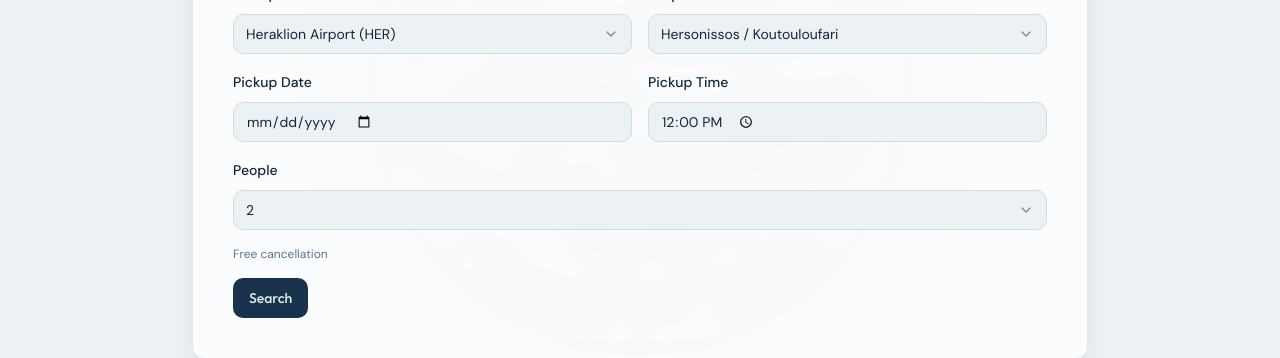
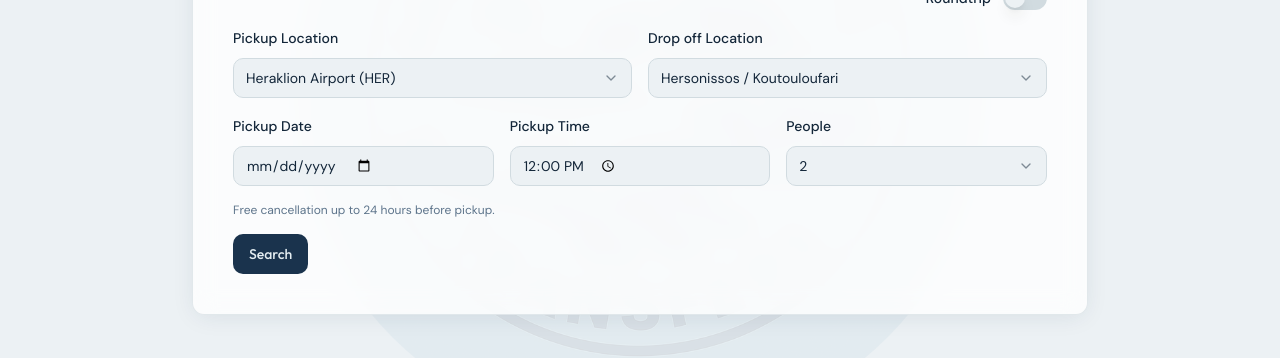
Before and after one commit to antonisdam7/easy-transfer-booking, a React (Vite) app: page / in a window 1280 px wide. Shown: the part 375-733 px from the top of the page. Built offline with nearby package versions, Linux system fonts and the light colour scheme.

Commit message:
Restore homepage to previous layout version.
Revert Index page changes from the last UI polish commit while keeping BookingResults improvements intact.

Made-with: Cursor

```diff
--- a/src/pages/Index.tsx
+++ b/src/pages/Index.tsx
@@ -136,7 +136,7 @@ const Index = () => {
               </div>
             </div>
 
-            <div className="grid grid-cols-1 sm:grid-cols-2 gap-4">
+            <div className="grid grid-cols-1 md:grid-cols-3 gap-4">
               <div className="space-y-2">
                 <Label>Pickup Date</Label>
                 <Input
@@ -155,7 +155,6 @@ const Index = () => {
                   required
                 />
               </div>
-            </div>
               <div className="space-y-2">
                 <Label>People</Label>
                 <Select value={searchData.people} onValueChange={(v) => setSearchData((prev) => ({ ...prev, people: v }))}>
@@ -170,6 +169,7 @@ const Index = () => {
                     ))}
                   </SelectContent>
                 </Select>
+              </div>
             </div>
             {searchData.roundtrip && (
               <div className="grid grid-cols-1 md:grid-cols-2 gap-4">
@@ -194,7 +194,7 @@ const Index = () => {
               </div>
             )}
 
-            <p className="text-xs text-muted-foreground">Free cancellation</p>
+            <p className="text-xs text-muted-foreground">Free cancellation up to 24 hours before pickup.</p>
             <Button type="submit" className="w-full md:w-auto font-display">
               Search
             </Button>
```
Lines whose indentation alone changed are shown as unchanged.
